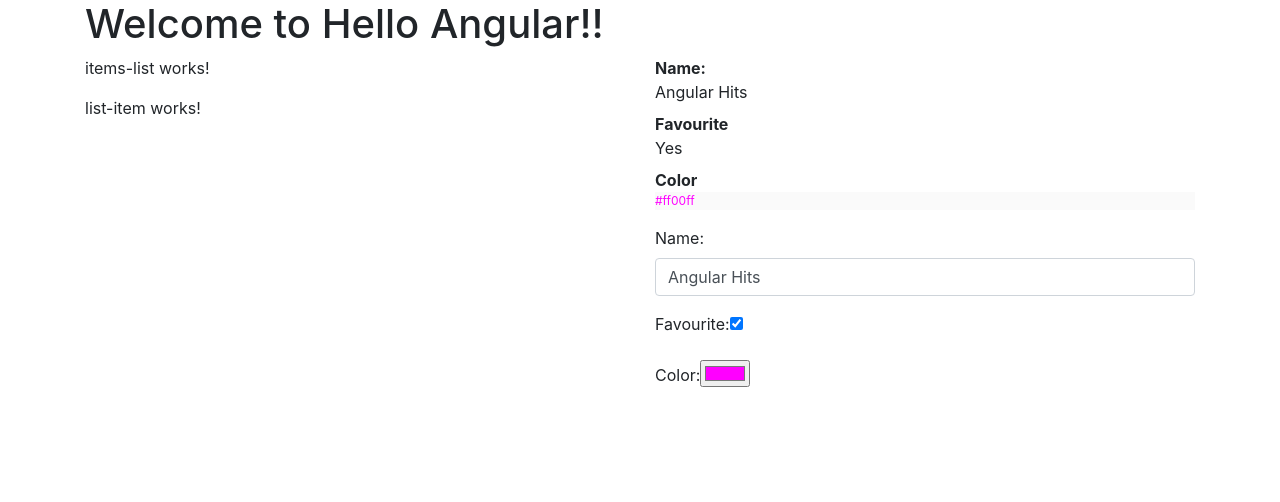
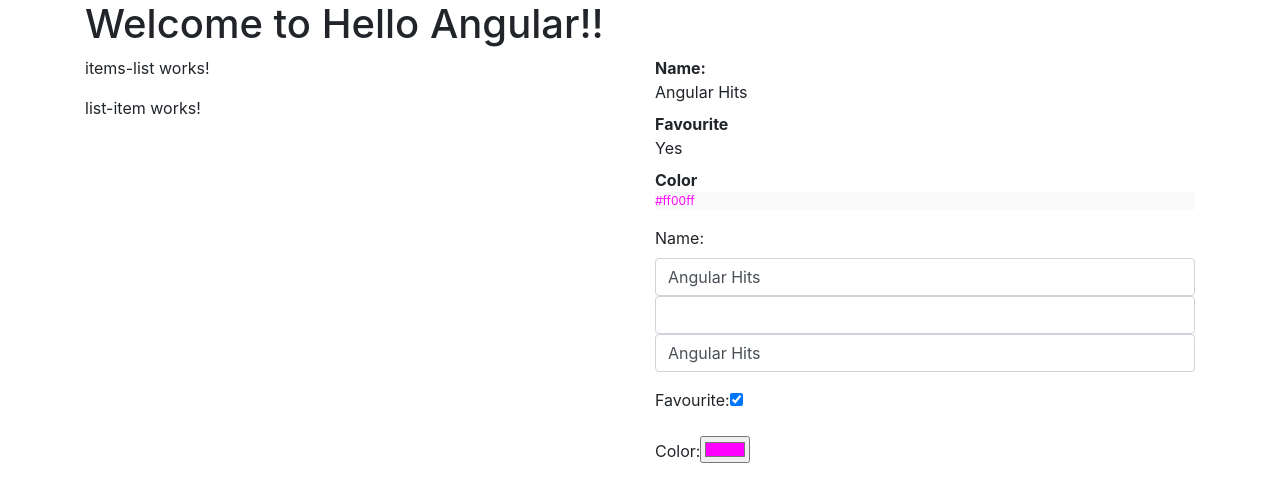
Before and after one commit to pawel13/angular-spotify3, an Angular app: page / in a window 1280 px wide. Shown: the top 502 px of the page. Built offline with nearby package versions, Linux system fonts and the light colour scheme.

Commit message:
value binding, event binding, 2-way binding

```diff
--- a/src/app/playlists/components/playlist-details/playlist-details.component.html
+++ b/src/app/playlists/components/playlist-details/playlist-details.component.html
@@ -26,9 +26,9 @@
 
   <div class="form-group">
     <label>Name: </label>
-    <input type="text" class="form-control"
-      (ngModelChange)=" playlist.name = $event"
-      [ngModel]="playlist.name">
+    <input type="text" class="form-control" [ngModel]="playlist.name">
+    <input type="text" class="form-control" ngModel (ngModelChange)="playlist.name = $event">
+    <input type="text" class="form-control" [(ngModel)]="playlist.name">
   </div>
 
   <div class="form-group">
```
